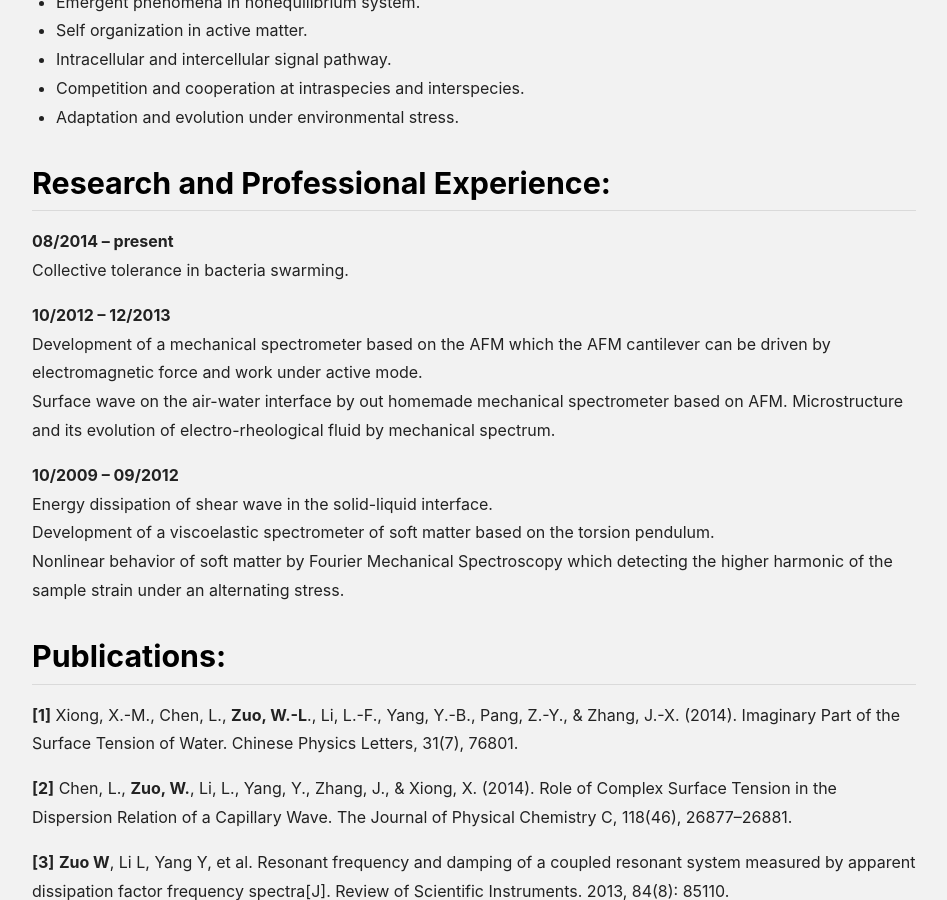
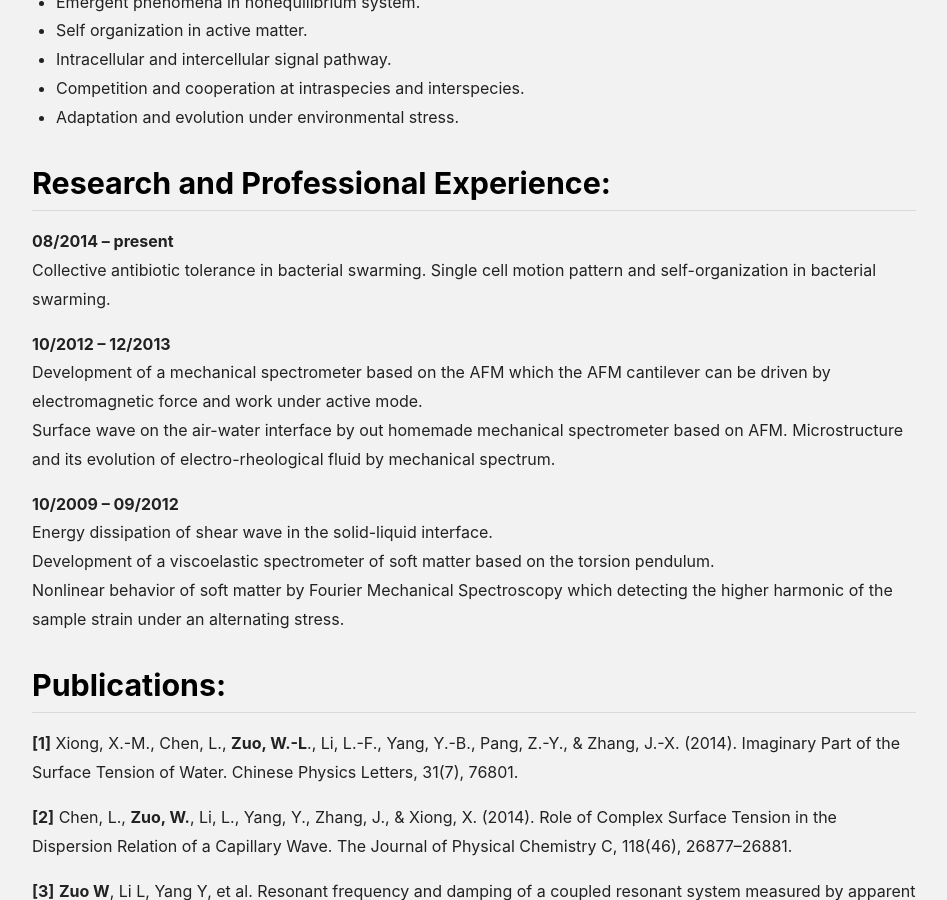
Before and after one commit to JacobZuo/jacobzuo.github.io, a Jekyll site: the page built from about.md, in a window 1280 px wide and 900 px high, scrolled down 786 px. Shown: the whole window, without its empty margins (166-1113 px from the left). Built offline with Jekyll 4.4.1, drawn with Linux system fonts in a browser that asks for light colours; nearby versions of some CDN libraries.

Commit message:
Update CV.

```diff
--- a/about.md
+++ b/about.md
@@ -33,7 +33,8 @@ Supervisor: Prof. XIONG, Xiaomin
 ## Research and Professional Experience:
 
 **08/2014 -- present**
-Collective tolerance in bacteria swarming.
+Collective antibiotic tolerance in bacterial swarming.
+Single cell motion pattern and self-organization in bacterial swarming.
 
 **10/2012 -- 12/2013**
 Development of a mechanical spectrometer based on the AFM which the AFM cantilever can be driven by electromagnetic force and work under active mode.
```
